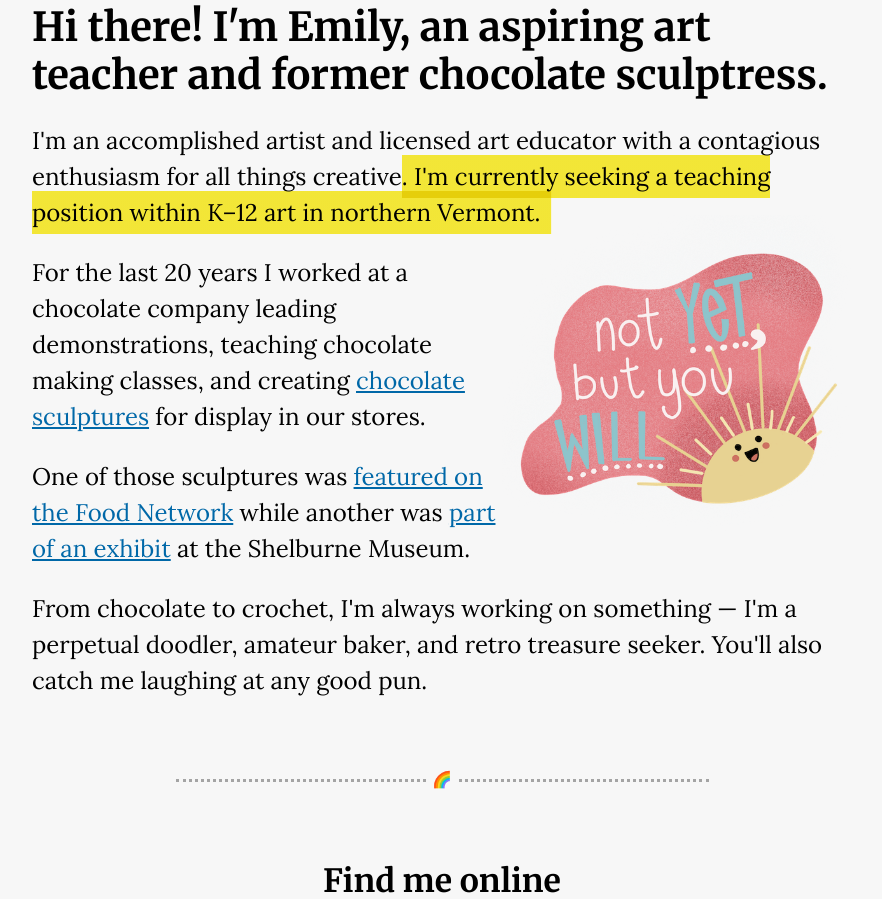
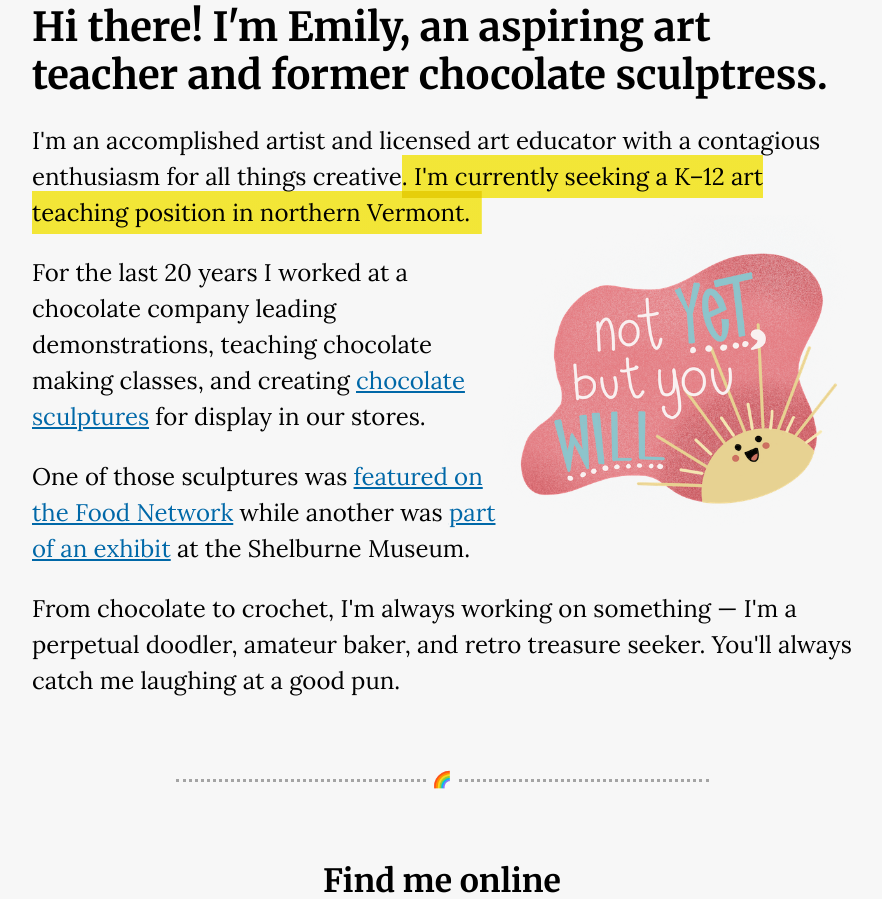
Before and after one commit to smccracken/emilymccracken.com, an Eleventy site: page src/index.md in a window 1280 px wide. Shown: the part 379-1278 px from the top of the page, without its empty margins (198-1080 px from the left). Built offline with nearby package versions, Linux system fonts and the light colour scheme; Eleventy itself is replaced by a stand-in of ours; files that its build step writes are made by us from their sources.

Commit message:
Rephrase teaching position line

```diff
--- a/src/index.md
+++ b/src/index.md
@@ -4,7 +4,7 @@ layout: 'layouts/home.njk'
 permalink: '/'
 ---
 
-I'm an accomplished artist and licensed art educator with a contagious enthusiasm for all things creative. <mark>I'm currently seeking a teaching position within K&#8211;12 art in northern Vermont.</mark>
+I'm an accomplished artist and licensed art educator with a contagious enthusiasm for all things creative. <mark>I'm currently seeking a K&#8211;12 art teaching position in northern Vermont.</mark>
 
 <img src="images/doodle-not-yet.png" width="550" height="513" loading="lazy" class="doodle-not-yet" alt="A smiling illustrated sun rising from the lower right hand corner, the message says 'Not yet, but you will'" />
 
@@ -12,7 +12,7 @@ For the last 20 years I worked at a chocolate company leading demonstrations, te
 
 One of those sculptures was [featured on the Food Network](https://chocolatesculptress.com/sculptures/cuckoo-clock/) while another was [part of an exhibit](https://chocolatesculptress.com/sculptures/donut-shop/) at the Shelburne Museum.
 
-From chocolate to crochet, I'm always working on something &#8212; I'm a perpetual doodler, amateur baker, and retro treasure seeker. You'll also catch me laughing at any good pun.
+From chocolate to crochet, I'm always working on something &#8212; I'm a perpetual doodler, amateur baker, and retro treasure seeker. You'll always catch me laughing at a good pun.
 
 <hr>
 
```
